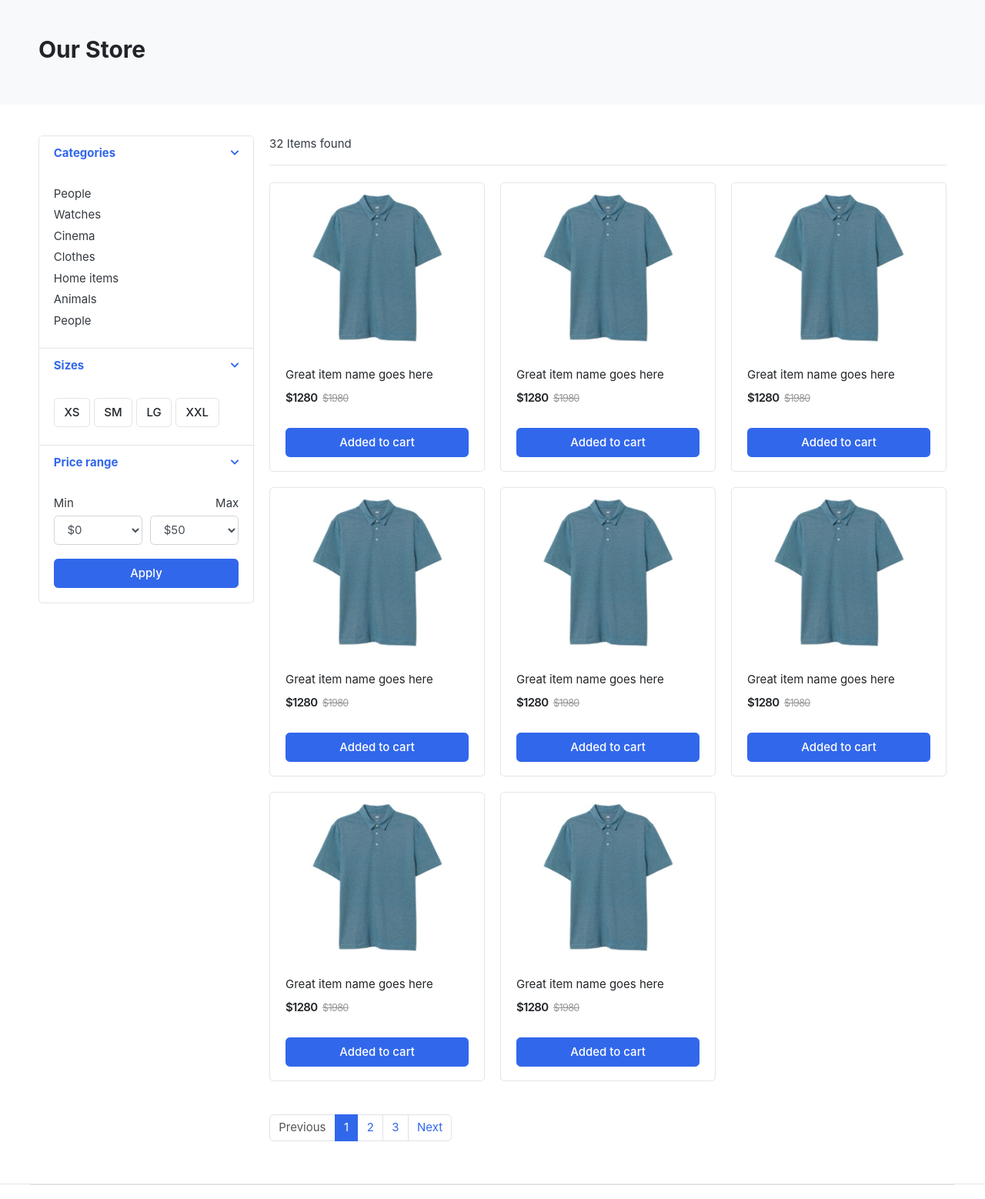
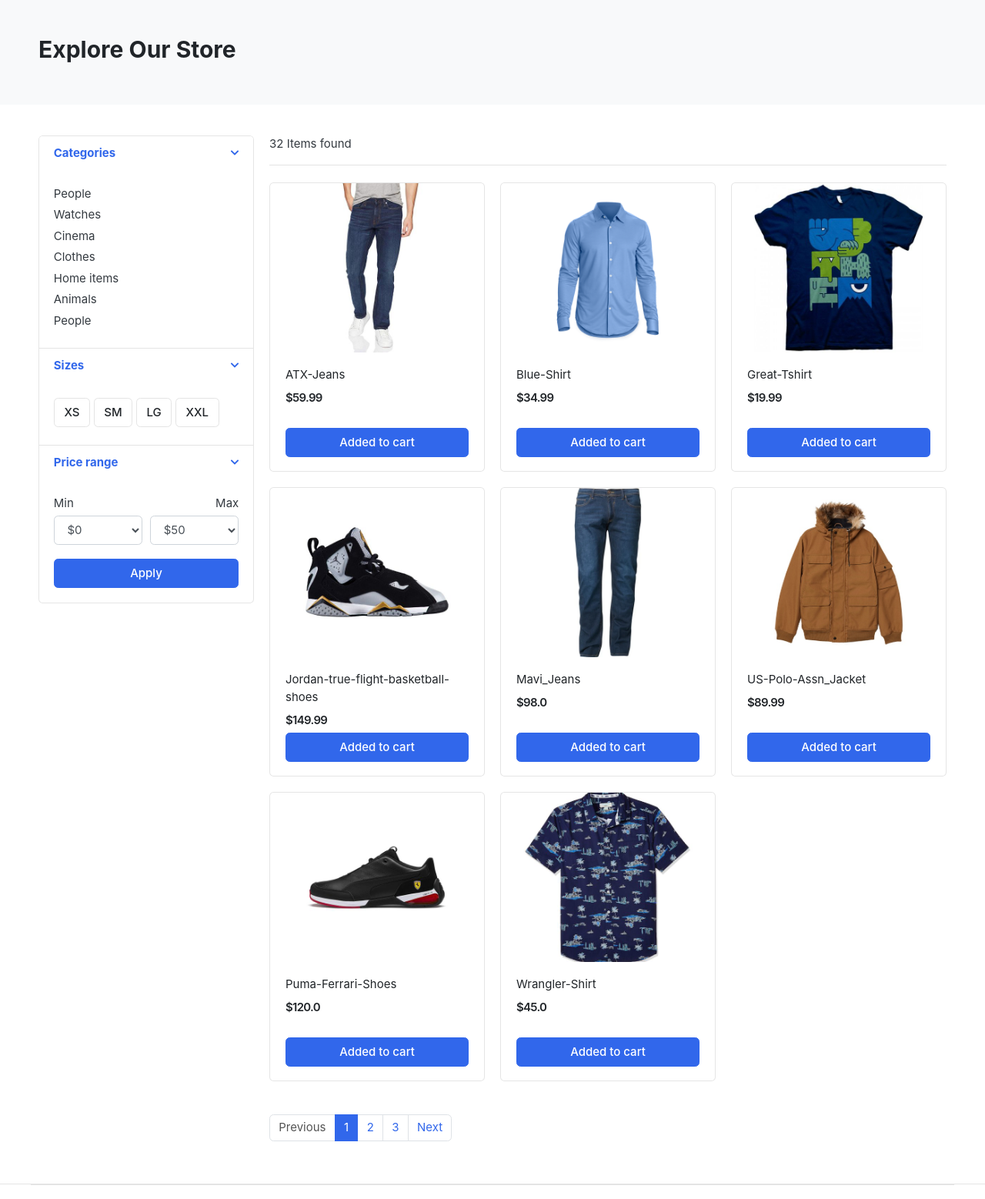
Before and after one commit to asileayuba/100-days-of-code, a Django app: page /store/ in a window 1280 px wide. Shown: the part 118-1676 px from the top of the page at 77% size. Run offline with Django 5.2, Linux system fonts and the light colour scheme; data comes from the database, SQL or seed files in the repository; some libraries are stand-ins or nearby versions; some web fonts are replaced.

Commit message:
Day 68: Store Template Development

```diff
--- a/Ayubuy/templates/store/store.html
+++ b/Ayubuy/templates/store/store.html
@@ -7,7 +7,7 @@
 <!-- ========================= SECTION PAGETOP ========================= -->
 <section class="section-pagetop bg">
   <div class="container">
-    <h2 class="title-page">Our Store</h2>
+    <h2 class="title-page">Explore Our Store</h2>
   </div>
   <!-- container //  -->
 </section>
@@ -150,21 +150,20 @@
         <!-- sect-heading -->
 
         <div class="row">
-            {% for products in products %}
+            {% for product in products %}
           <div class="col-md-4">
             <figure class="card card-product-grid">
               <div class="img-wrap">
-                <img src="{% static 'images/items/1.jpg' %}" />
+                <img src="{{ product.images.url }}" />
               </div>
               <!-- img-wrap.// -->
               <figcaption class="info-wrap">
                 <div class="fix-height">
                   <a href="./product-detail.html" class="title"
-                    >Great item name goes here</a
+                    >{{ product.product_name }}</a
                   >
                   <div class="price-wrap mt-2">
-                    <span class="price">$1280</span>
-                    <del class="price-old">$1980</del>
+                    <span class="price">${{ product.price }}</span>
                   </div>
                   <!-- price-wrap.// -->
                 </div>
```
